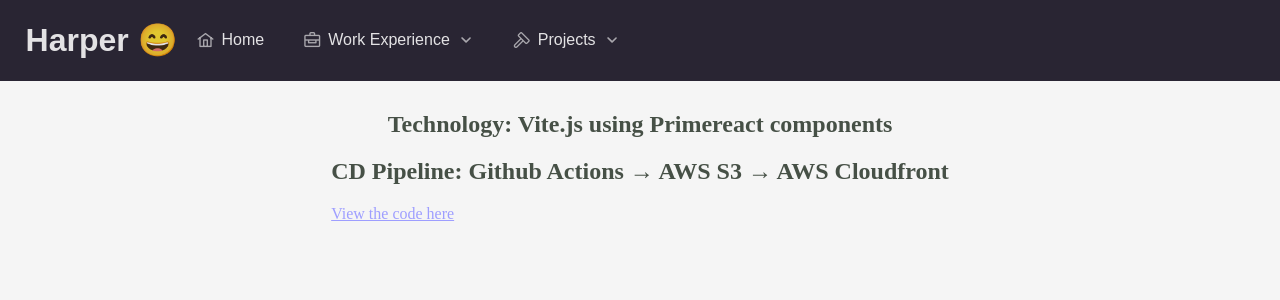
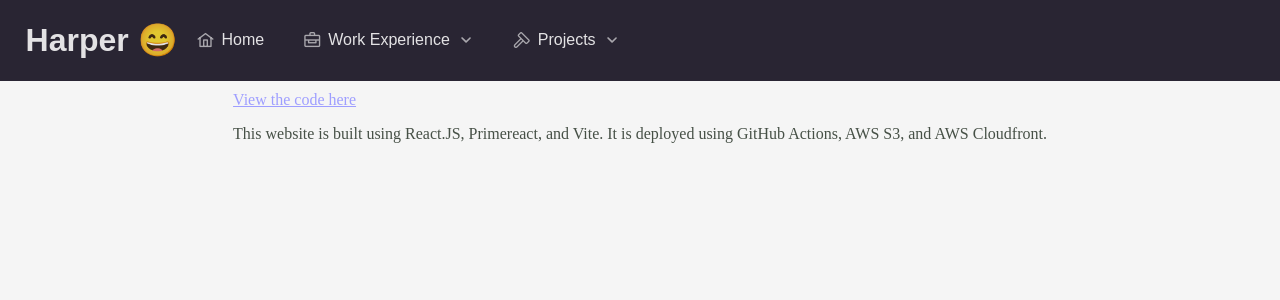
Before and after one commit to haprer/website, a React (Vite) app: page /website in a window 1280 px wide. Shown: the top 300 px of the page. Built offline with nearby package versions, Linux system fonts and the light colour scheme; a web font is replaced by a local one.

Commit message:
mogging it

```diff
--- a/src/pages/Website.jsx
+++ b/src/pages/Website.jsx
@@ -7,9 +7,13 @@
 const Mantaray = () => {
     return (
         <div className='websitePage'>
-            <h2>Technology: Vite.js using Primereact components</h2>
-            <h2>CD Pipeline: Github Actions &rarr; AWS S3 &rarr; AWS Cloudfront</h2>
             <a href="https://github.com/haprer/website">View the code here</a>
+            <div>
+                <p>
+                    This website is built using React.JS, Primereact, and Vite. It is deployed using GitHub Actions,
+                    AWS S3, and AWS Cloudfront.
+                </p>
+            </div>
         </div>
     );
 };
```
Also changed, not shown: 1 other file (tests, documents, lock files or other folders).
